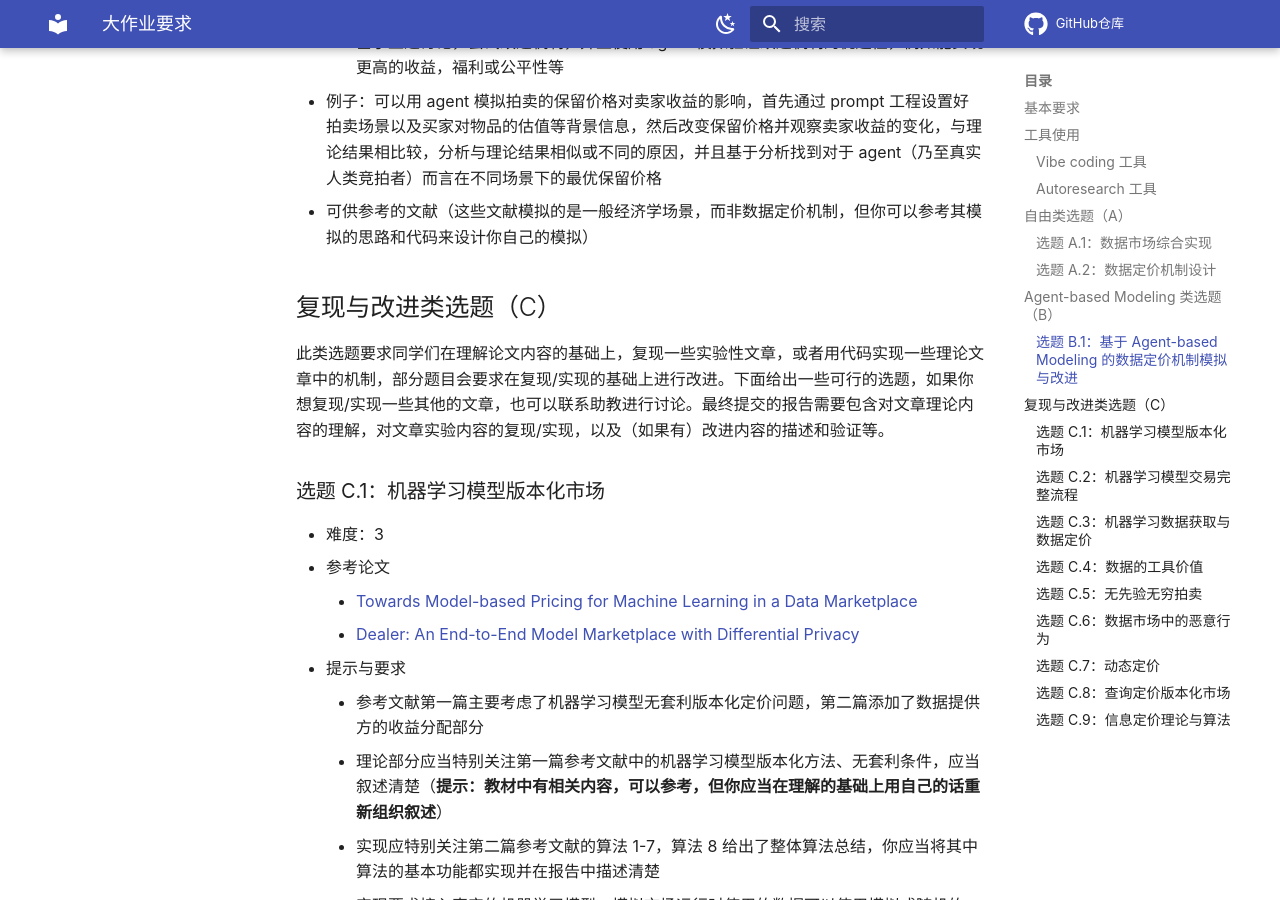
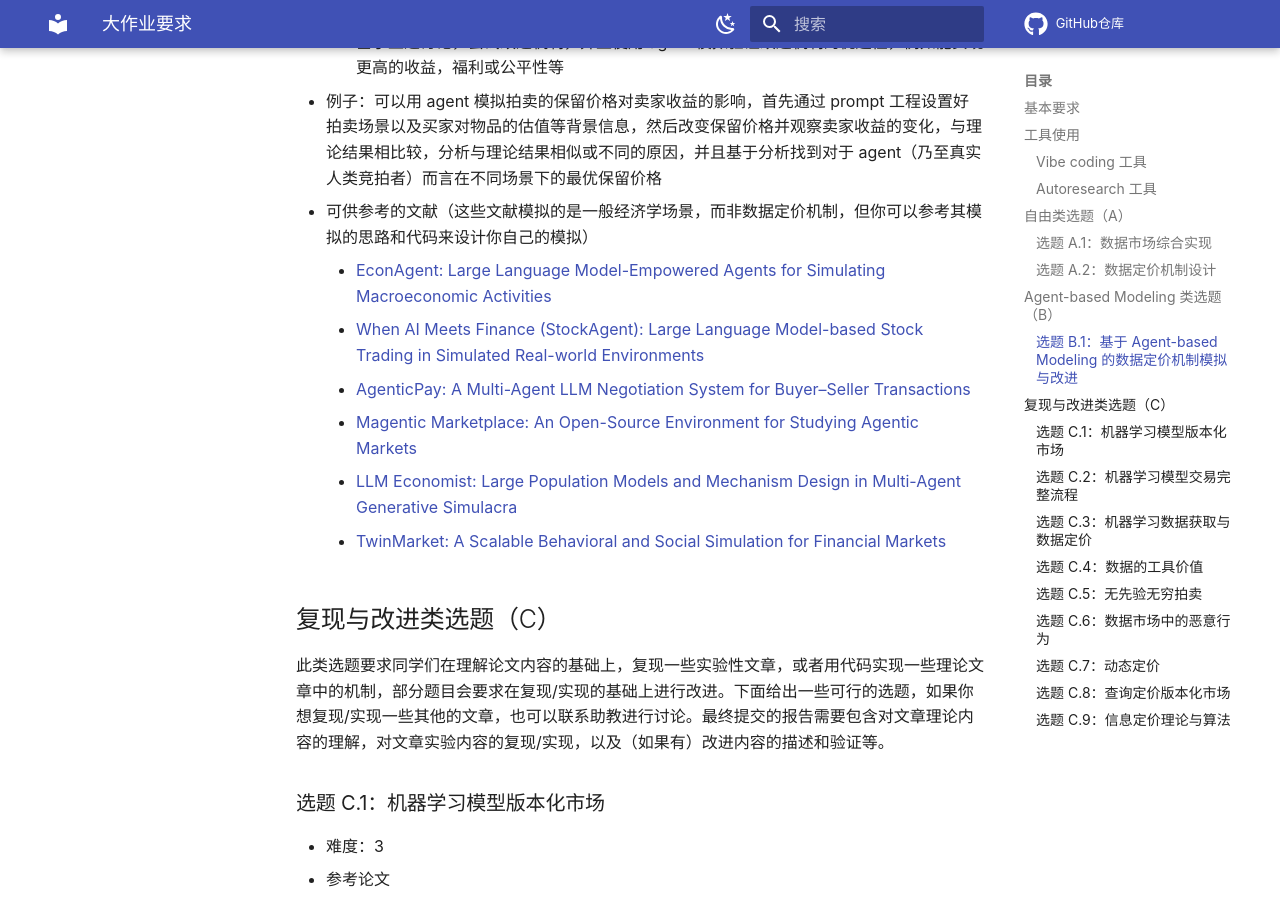
Before and after one commit to yhwu-is/Teach, an MkDocs documentation site: the page built from docs/ec/data_market/project-26.md, in a window 1280 px wide and 900 px high, scrolled down 6375 px. Built offline with MkDocs 1.6.1 and Material for MkDocs 9.7.7, drawn with Linux system fonts in a browser that asks for light colours; comment, search, counter and statistics services are not loaded.

Commit message:
docs: 修订2026大作业内容

```diff
--- a/docs/ec/data_market/project-26.md
+++ b/docs/ec/data_market/project-26.md
@@ -127,7 +127,12 @@
     - 基于上述讨论，尝试改进机制，并且使用 agent 模拟验证改进机制的优越性，例如能实现更高的收益，福利或公平性等
 - 例子：可以用 agent 模拟拍卖的保留价格对卖家收益的影响，首先通过 prompt 工程设置好拍卖场景以及买家对物品的估值等背景信息，然后改变保留价格并观察卖家收益的变化，与理论结果相比较，分析与理论结果相似或不同的原因，并且基于分析找到对于 agent（乃至真实人类竞拍者）而言在不同场景下的最优保留价格
 - 可供参考的文献（这些文献模拟的是一般经济学场景，而非数据定价机制，但你可以参考其模拟的思路和代码来设计你自己的模拟）
-
+    - [EconAgent: Large Language Model-Empowered Agents for Simulating Macroeconomic Activities](http://aclanthology.org/2024.acl-long.829.pdf)
+    - [When AI Meets Finance (StockAgent): Large Language Model-based Stock Trading in Simulated Real-world Environments](https://arxiv.org/pdf/2407.18957)
+    - [AgenticPay: A Multi-Agent LLM Negotiation System for Buyer–Seller Transactions](https://arxiv.org/pdf/2602.06008)
+    - [Magentic Marketplace: An Open-Source Environment for Studying Agentic Markets](https://arxiv.org/pdf/2510.25779)
+    - [LLM Economist: Large Population Models and Mechanism Design in Multi-Agent Generative Simulacra](https://arxiv.org/pdf/2507.15815)
+    - [TwinMarket: A Scalable Behavioral and Social Simulation for Financial Markets](https://arxiv.org/pdf/2502.01506)
 
 ## 复现与改进类选题（C）
 
```
